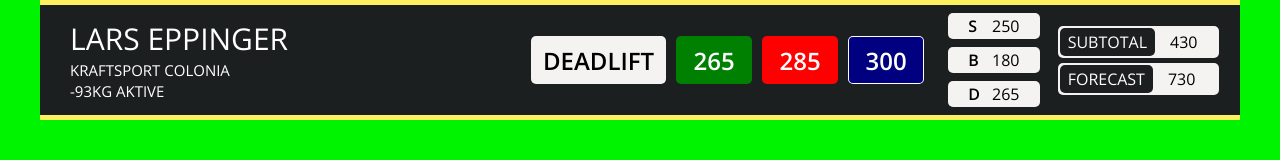
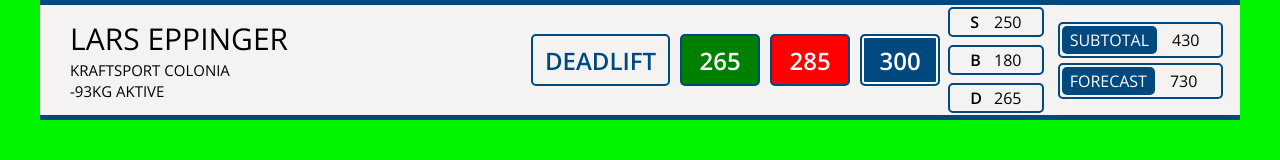
Before and after one commit to lars250698/bvdk-stream-overlay-mockup, a plain HTML site: page index.html in a window 1280 px wide. Drawn offline with nearby package versions, Linux system fonts and the light colour scheme.

Commit message:
feat: implement BVDK color scheme

```diff
--- a/index.css
+++ b/index.css
@@ -1,6 +1,6 @@
 :root {
-    --secondary: #FDF160;
-    --primary: #1C1F20;
+    --secondary: #BE0007;
+    --primary: #00497F;
     --bg-white: #f4f3f2;
 }
 
@@ -24,14 +24,14 @@ body {
     justify-content: space-between;
     align-items: center;
     width: 100%;
-    background-color: var(--primary);
-    border-top: 5px solid var(--secondary);
-    border-bottom: 5px solid var(--secondary);
+    background-color: var(--bg-white);
+    border-top: 5px solid var(--primary);
+    border-bottom: 5px solid var(--primary);
     padding: 5px 30px 5px;
 }
 
 #lifter-infos {
-    color: white;
+    color: black;
     width: 40%;
 }
 
@@ -61,6 +61,7 @@ body {
 }
 
 .box {
+    border: 2px solid var(--primary);
     background-color: var(--bg-white);
     border-radius: 5px;
     margin: 5px;
@@ -77,6 +78,7 @@ body {
 .current-lift {
     font-size: x-large;
     font-weight: bold;
+    color: var(--primary);
     height: 45%;
     display: flex;
     align-items: center;
@@ -106,10 +108,10 @@ body {
 }
 
 .attempt-ongoing {
-    -webkit-box-shadow: inset 0px 0px 0px 1px white;
-    -moz-box-shadow: inset 0px 0px 0px 1px white;
-    box-shadow: inset 0px 0px 0px 1px white;
-    background-color: navy;
+    -webkit-box-shadow: inset 0px 0px 0px 2px white;
+    -moz-box-shadow: inset 0px 0px 0px 2px white;
+    box-shadow: inset 0px 0px 0px 2px white;
+    background-color: var(--primary);
     color: white;
 }
 
```
